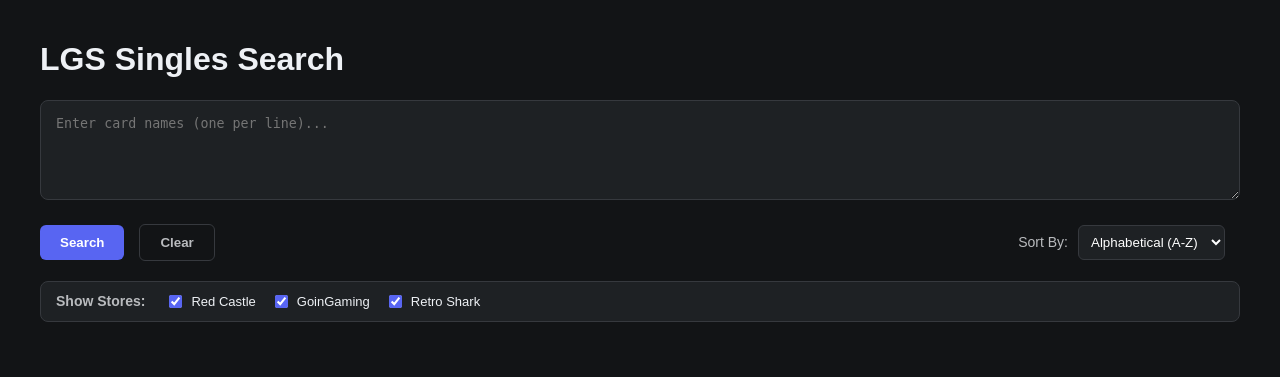
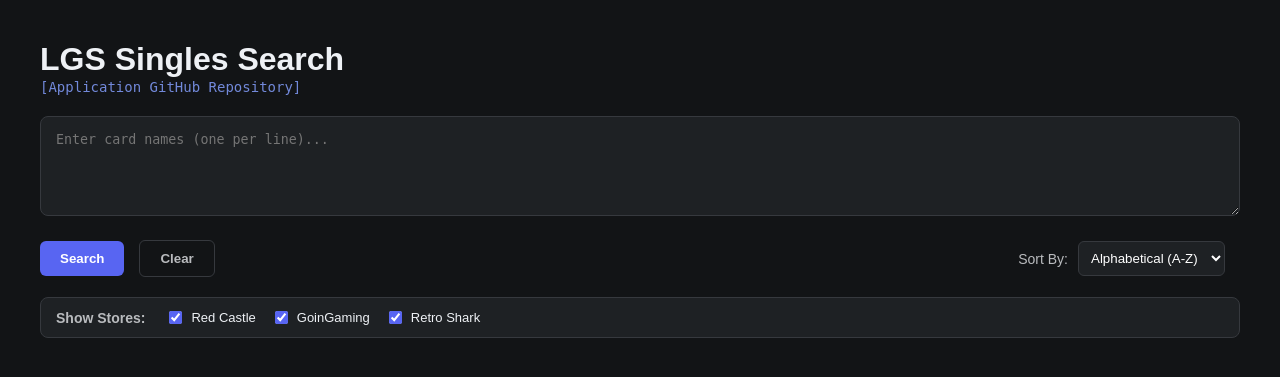
Before and after one commit to ASchneider-GitHub/tcgplayerpro-scraper, a Flask app: page / in a window 1280 px wide. Shown: the top 377 px of the page. Run offline with Flask 3, Linux system fonts and the light colour scheme.

Commit message:
Include GitHub repository link in index.html
Added a link to the GitHub repository in the header.

```diff
--- a/templates/index.html
+++ b/templates/index.html
@@ -87,7 +87,15 @@
 <body>
 
 <div class="container">
-    <h1>LGS Singles Search</h1>
+    <h1 style="margin-bottom: 0;">LGS Singles Search</h1>
+    <div style="margin-bottom: 20px;">
+        <a href="https://github.com/ASchneider-GitHub/tcgplayerpro-scraper"
+           target="_blank"
+           style="color: #7289da; font-size: 14px; text-decoration: none; font-family: monospace;">
+           [Application GitHub Repository]
+        </a>
+    </div>
+
     <textarea id="cardInput" placeholder="Enter card names (one per line)..."></textarea>
 
     <div class="controls">
```
